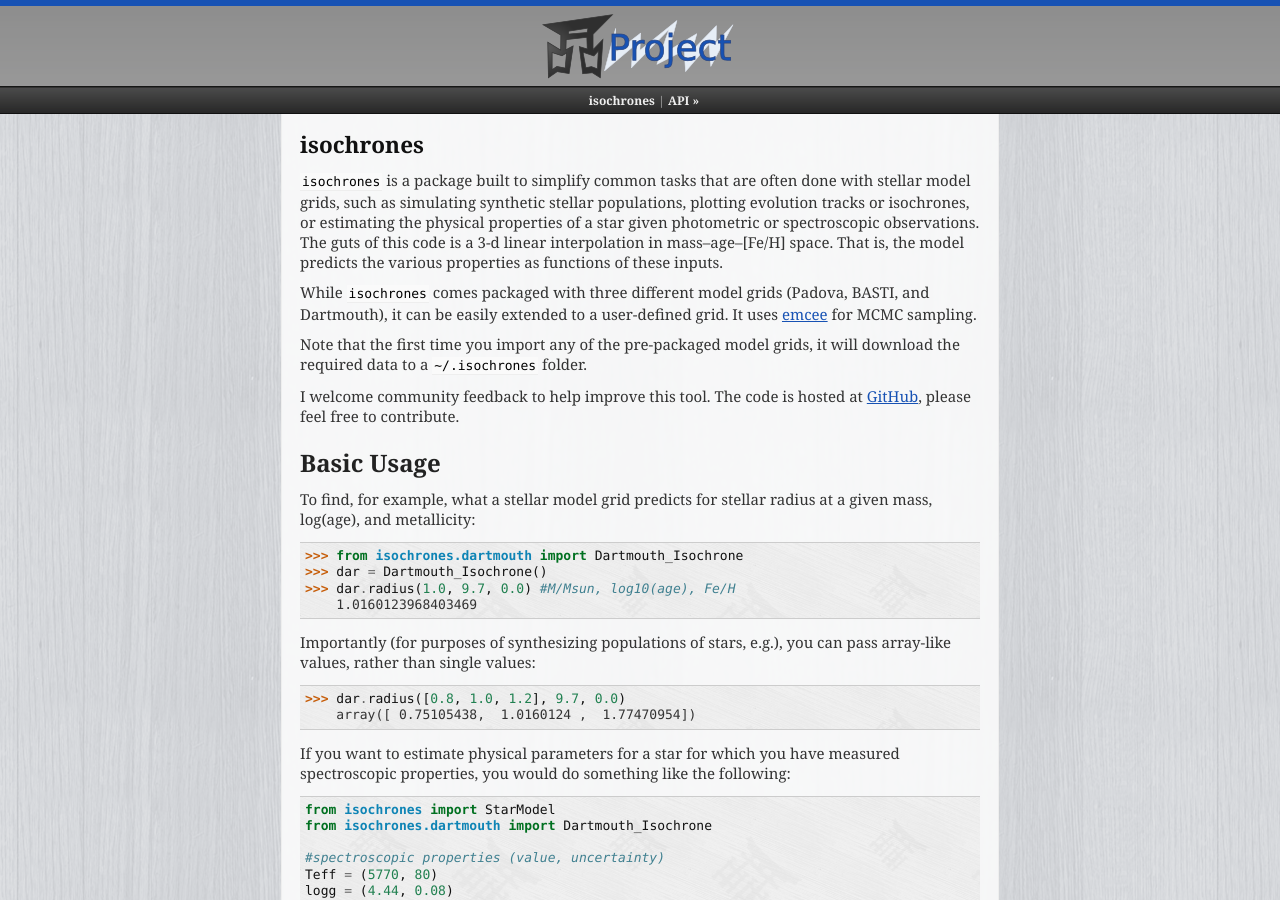
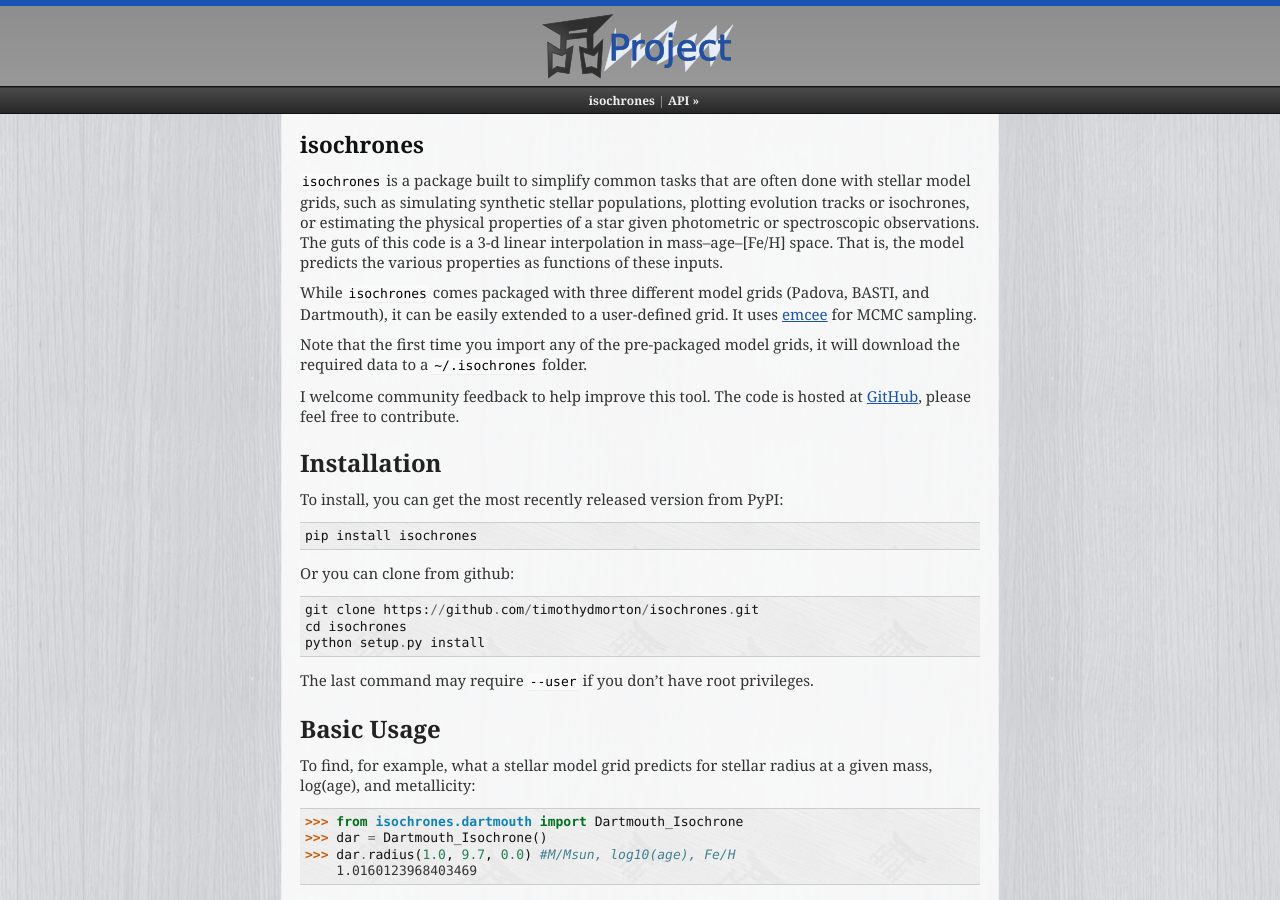
Before and after one commit to timothydmorton/isochrones, a Sphinx documentation site: the page built from docs/index.rst, in a window 1280 px wide and 900 px high. Built offline with Sphinx 7.4.7, drawn with Linux system fonts in a browser that asks for light colours.

Commit message:
added installation notes

```diff
--- a/docs/index.rst
+++ b/docs/index.rst
@@ -22,6 +22,21 @@ folder.
 I welcome community feedback to help improve this tool.  The code is
 hosted at `GitHub <http://github.com/timothydmorton/isochrones>`_,
 please feel free to contribute.
+
+Installation
+------------
+
+To install, you can get the most recently released version from PyPI::
+
+    pip install isochrones
+
+Or you can clone from github::
+
+    git clone https://github.com/timothydmorton/isochrones.git
+    cd isochrones
+    python setup.py install
+
+The last command may require ``--user`` if you don't have root privileges.
 
 Basic Usage
 ---------
```
